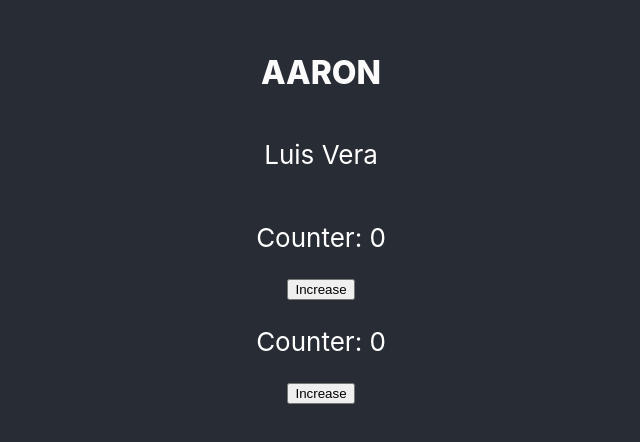
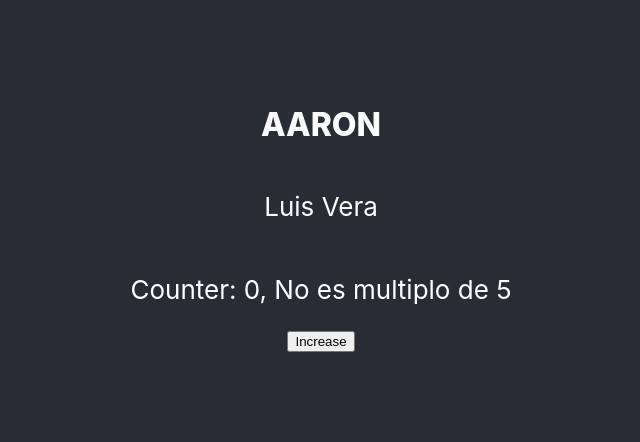
Before and after one commit to DavidMoranchel/18g, a React (Create React App) app: page / in a window 1280 px wide. Shown: the part 182-624 px from the top of the page, without its empty margins (319-959 px from the left). Built offline with nearby package versions, Linux system fonts and the light colour scheme.

Commit message:
tema: conditional rendering

```diff
--- a/src/App.css
+++ b/src/App.css
@@ -36,3 +36,10 @@
     transform: rotate(360deg);
   }
 }
+
+.active {
+  color: #61dafb;
+}
+.inactive {
+  color: white;
+}
--- a/src/App.js
+++ b/src/App.js
@@ -1,4 +1,4 @@
-import { useState, useEffect } from "react";
+import { useState } from "react";
 
 import "./App.css";
 
@@ -8,28 +8,6 @@ import FullName from "./components/FullName";
 
 function App() {
   const [count, setCount] = useState(0);
-  const [count2, setCount2] = useState(0);
-
-  // ARGUMENTO 1: CALLBACK
-  // ARGUMENTO 2: nada, [], [count]
-  // Caso vacío: el callback del useEffect se ejecuta cada que algo cambie (estado)
-  // Caso []: el callback del useEffect se ejecuta solo la primera vez que carga el componente
-  // Caso [state]:  el callback del useEffect se ejecuta la primera vez y cada que se actualice el estado que se incluye
-  // useEffect(() => {
-  //   console.log("ME EJECUTO LA PRIMERA VEZ QUE EL COMPONENTE SE CARGA");
-  // }, []);
-
-  // useEffect(() => {
-  //   console.log(
-  //     "ME EJECUTO LA PRIMERA VEZ QUE EL COMPONENTE SE CARGA Y CADA VEZ QUE EL ESTADO SE ACTUALIZA"
-  //   );
-  // }, [count]);
-
-  useEffect(() => {
-    console.log(
-      "ME EJECUTO LA PRIMERA VEZ Y SIEMPRE QUE HAYA UNA ACTUALIZACIÓN DEL COMPONENTE"
-    );
-  });
 
   const handleClick = (increase) => {
     let newCount = count;
@@ -41,25 +19,18 @@ function App() {
     setCount(newCount);
   };
 
-  const handleClick2 = (increase) => {
-    let newCount = count2;
-    if (increase) {
-      newCount = newCount + 1;
-    } else {
-      newCount = newCount - 1;
-    }
-    setCount2(newCount);
-  };
-
+  const isMultiple = count % 5 === 0 && count !== 0 ? true : false;
+  const countType = isMultiple ? "Es multiplo de 5" : "No es multiplo de 5";
+  const countClass = isMultiple ? "active" : "inactivo";
   return (
     <div className="App">
       <header className="App-header">
         <Title text="Aaron"></Title>
         <FullName firstName="Luis" lastName="Vera"></FullName>
-        <p>Counter: {count}</p>
+        <p className={countClass}>
+          Counter: {count}, {countType}
+        </p>
         <button onClick={() => handleClick(true)}>Increase</button>
-        <p>Counter: {count2}</p>
-        <button onClick={() => handleClick2(true)}>Increase</button>
       </header>
     </div>
   );
```
